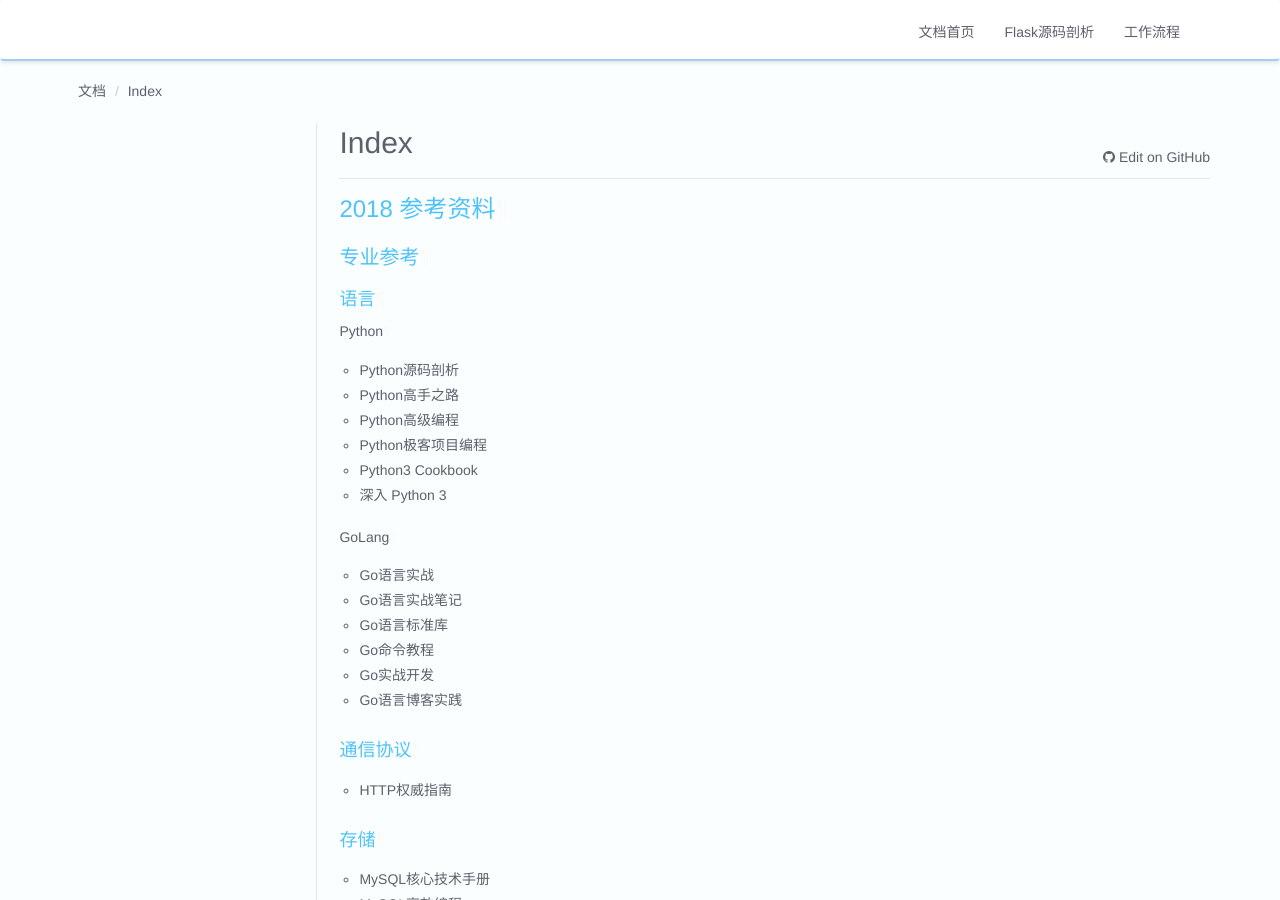
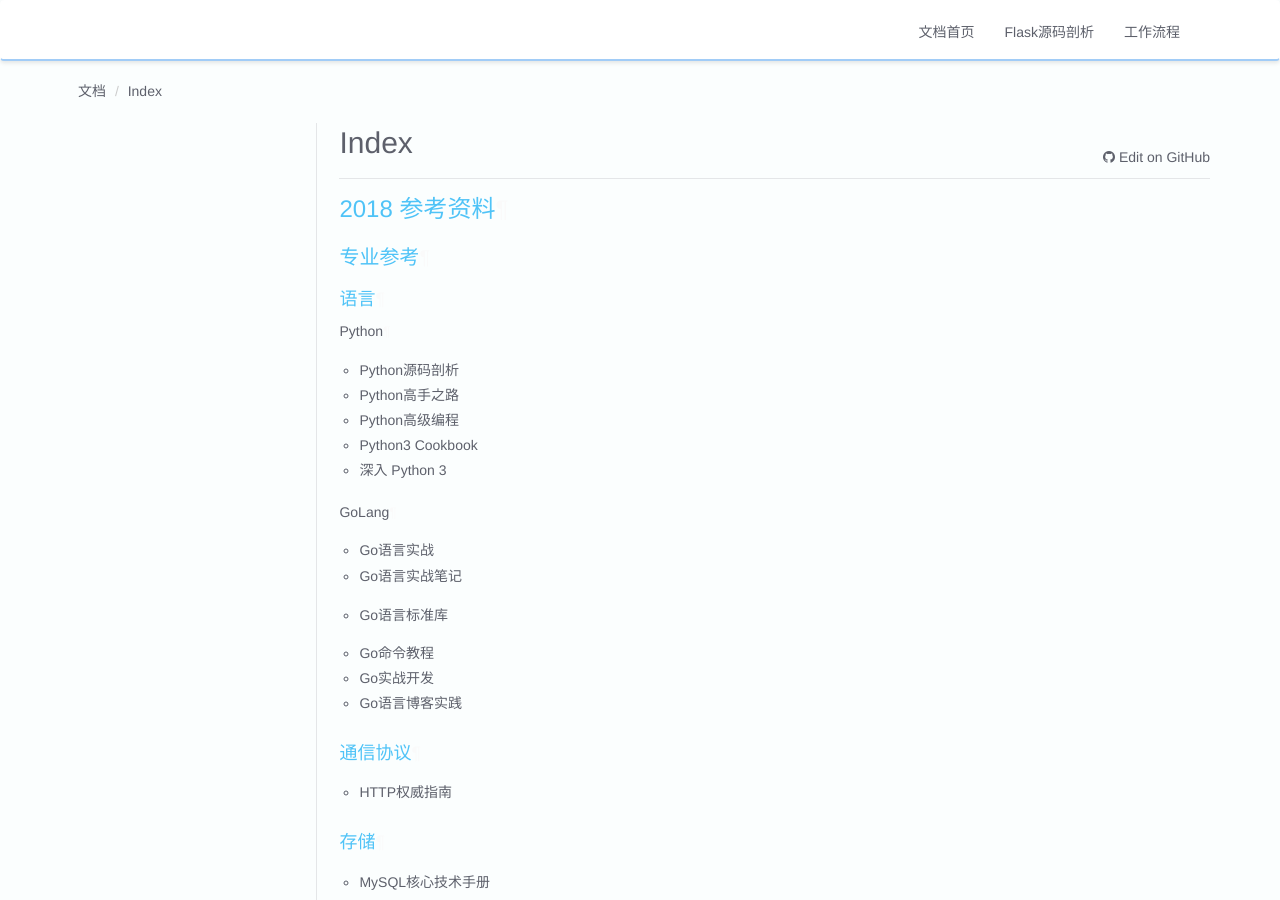
Before and after one commit to z2labplus/Capricorn, an MkDocs documentation site: the page built from docs/参考资料/2018/README.md, in a window 1280 px wide and 900 px high. Built offline with MkDocs 1.6.1, drawn with Linux system fonts in a browser that asks for light colours; old or Windows-style settings are respelled for this version of MkDocs.

Commit message:
fix 2018

```diff
--- a/docs/参考资料/2018/README.md
+++ b/docs/参考资料/2018/README.md
@@ -6,13 +6,13 @@
 - Python源码剖析
 - Python高手之路
 - Python高级编程
-- Python极客项目编程
 - Python3 Cookbook
 - 深入 Python 3
 
 ##### GoLang
 - Go语言实战
 - Go语言实战笔记
+
 - Go语言标准库
 - Go命令教程
 - Go实战开发
```
